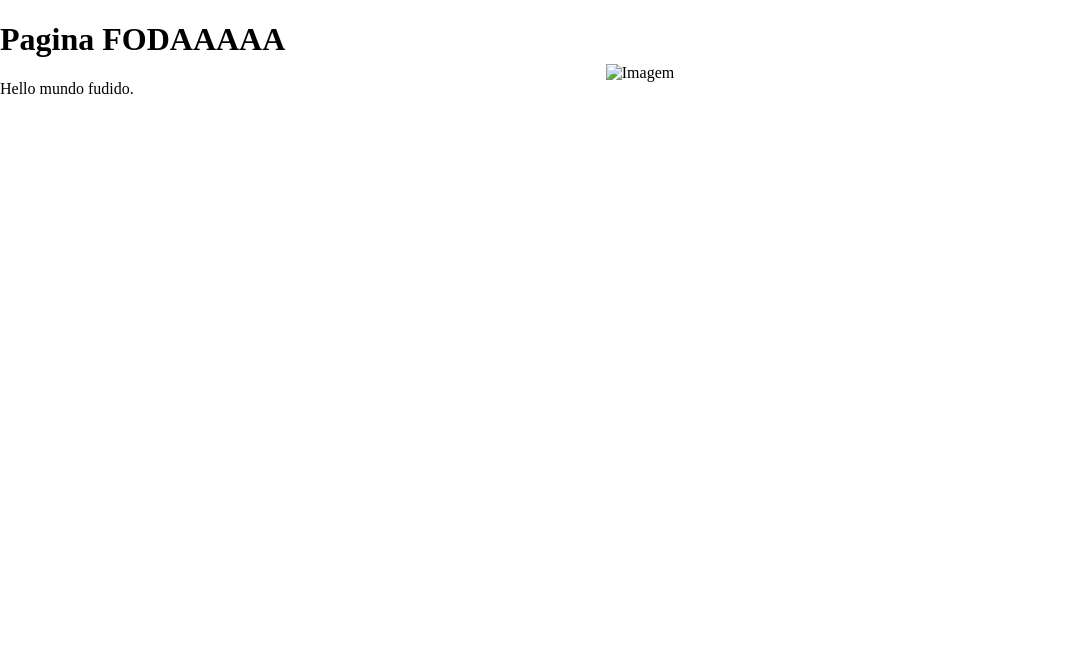
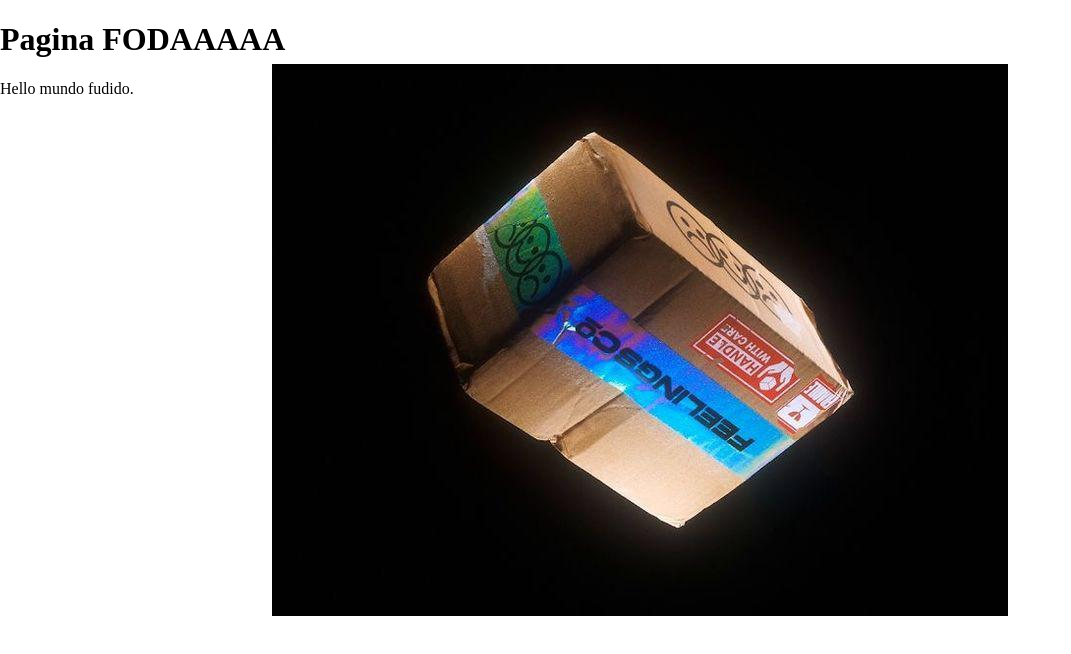
Before and after one commit to DakaRalho/anxiety, a plain HTML site: page index.html in a window 1280 px wide. Shown: the whole page, without its empty margins (0-1071 px from the left). Drawn offline with Linux system fonts and the light colour scheme.

Commit message:
Update index.html

```diff
--- a/index.html
+++ b/index.html
@@ -57,7 +57,7 @@
 	<section>
 
 <div class="container">
-        <img src="sua_imagem.jpg" alt="Imagem" class="imagem">
+        <img src="Caixa.jpg" alt="caixa" class="imagem">
 </div>
 
 
```
